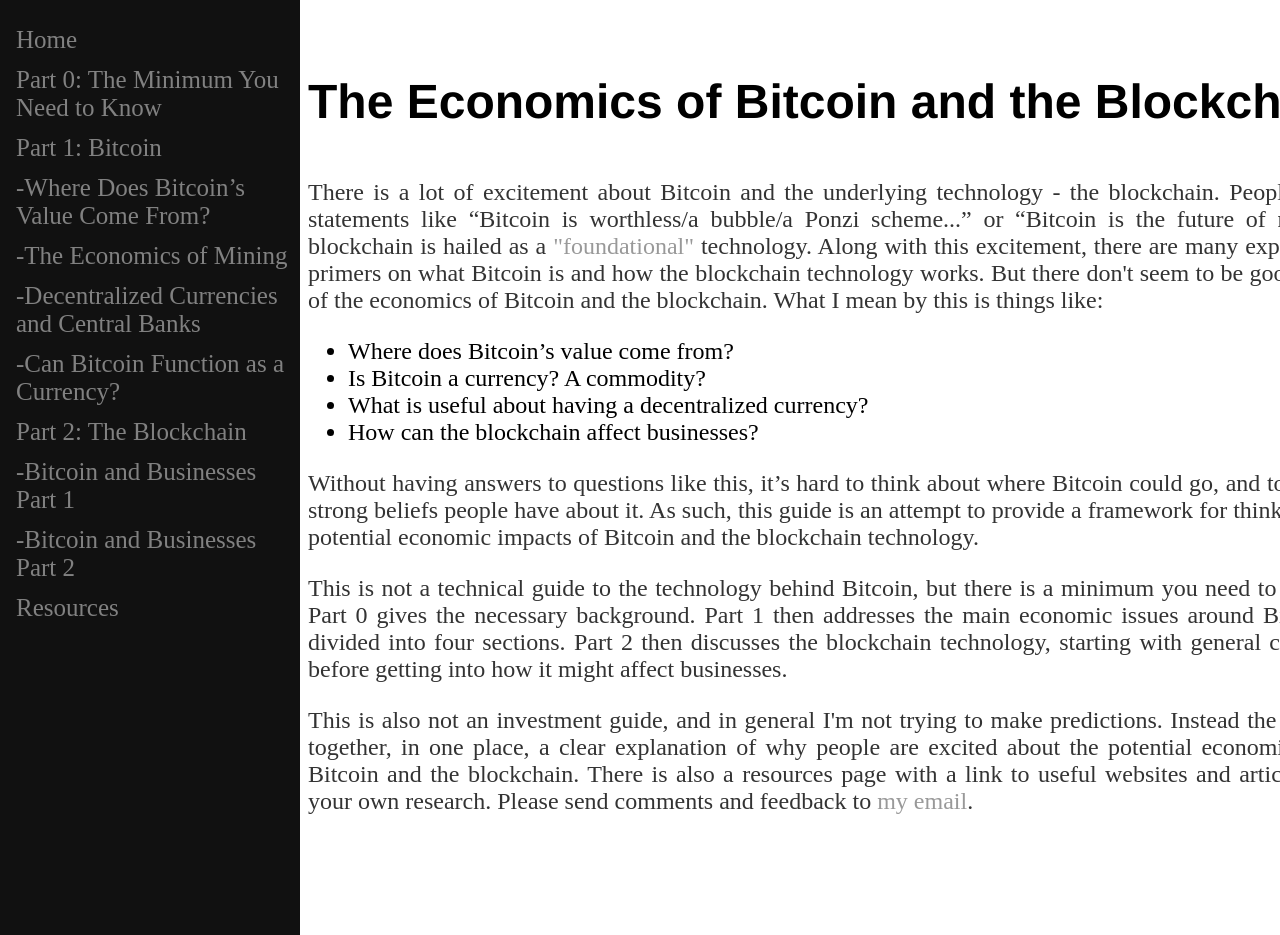
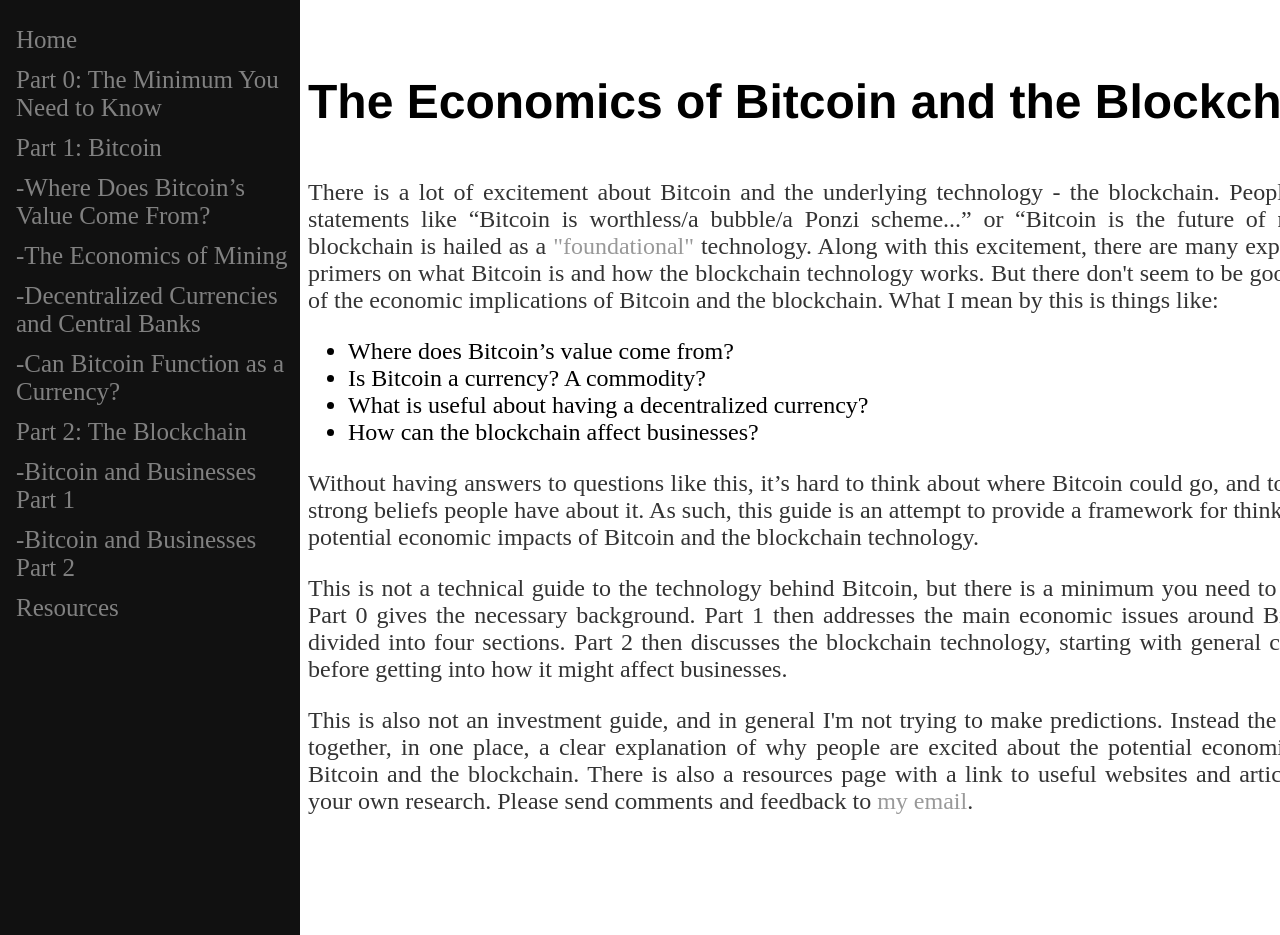
Before and after one commit to fylobc/fylobc.github.io, a Jekyll site: the page built from index.html, in a window 1280 px wide and 935 px high. Built offline with Jekyll 4.4.1, drawn with Linux system fonts in a browser that asks for light colours.

Commit message:
Edited index

```diff
--- a/index.html
+++ b/index.html
@@ -27,7 +27,7 @@
 
 <br>
 
-<p class="ex"><font size = 5>There is a lot of excitement about Bitcoin and the underlying technology - the blockchain. People make bold statements like “Bitcoin is worthless/a bubble/a Ponzi scheme...” or “Bitcoin is the future of money”. The blockchain is hailed as a <a href="https://hbr.org/2017/01/the-truth-about-blockchain">"foundational"</a> technology. Along with this excitement, there are many explanations and primers on what Bitcoin is and how the blockchain technology works. But there don't seem to be good summaries of the economics of Bitcoin and the blockchain. What I mean by this is things like:
+<p class="ex"><font size = 5>There is a lot of excitement about Bitcoin and the underlying technology - the blockchain. People make bold statements like “Bitcoin is worthless/a bubble/a Ponzi scheme...” or “Bitcoin is the future of money”. The blockchain is hailed as a <a href="https://hbr.org/2017/01/the-truth-about-blockchain">"foundational"</a> technology. Along with this excitement, there are many explanations and primers on what Bitcoin is and how the blockchain technology works. But there don't seem to be good summaries of the economic implications of Bitcoin and the blockchain. What I mean by this is things like:
 <ul>
   <li>Where does Bitcoin’s value come from?</li>
   <li>Is Bitcoin a currency? A commodity?</li>
```
